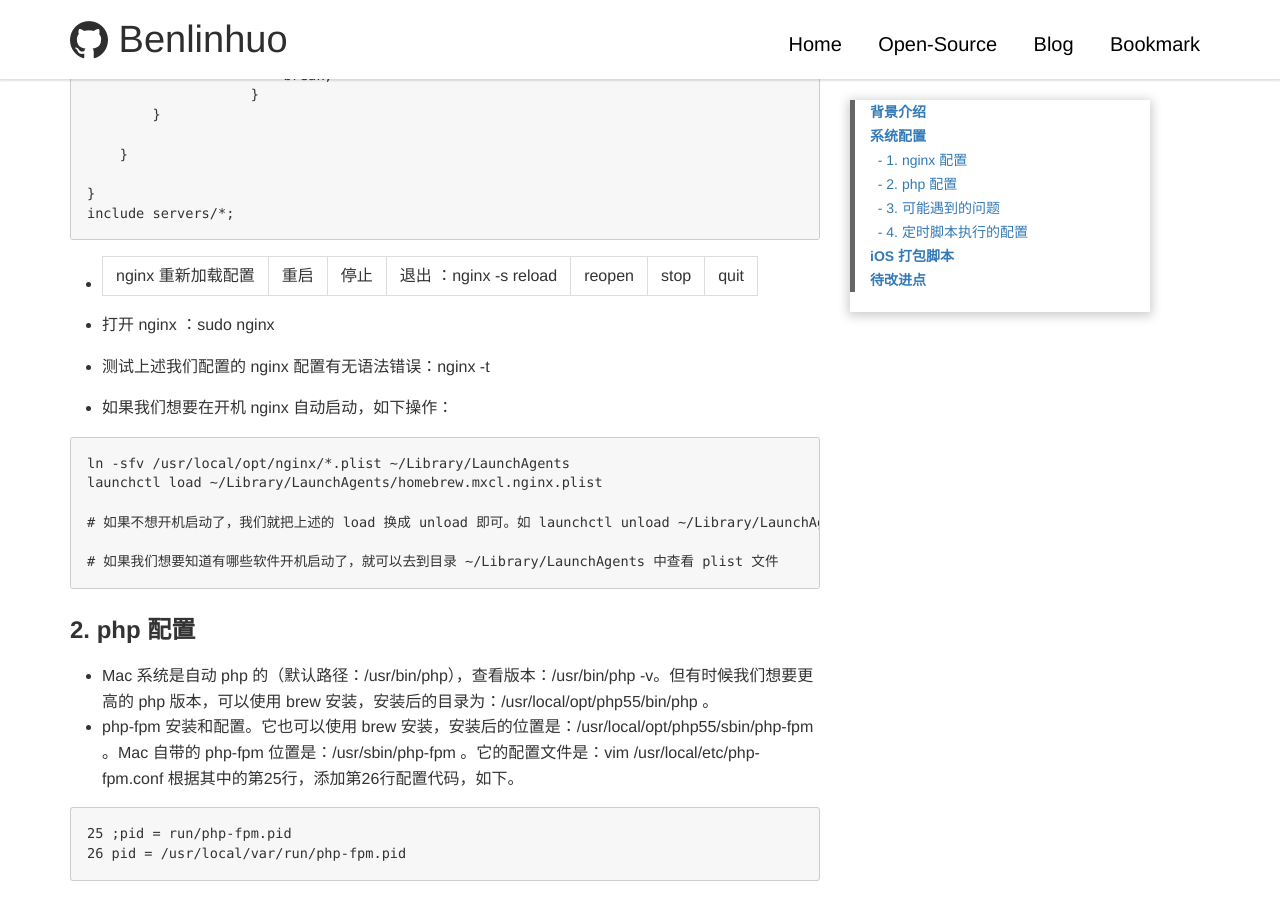
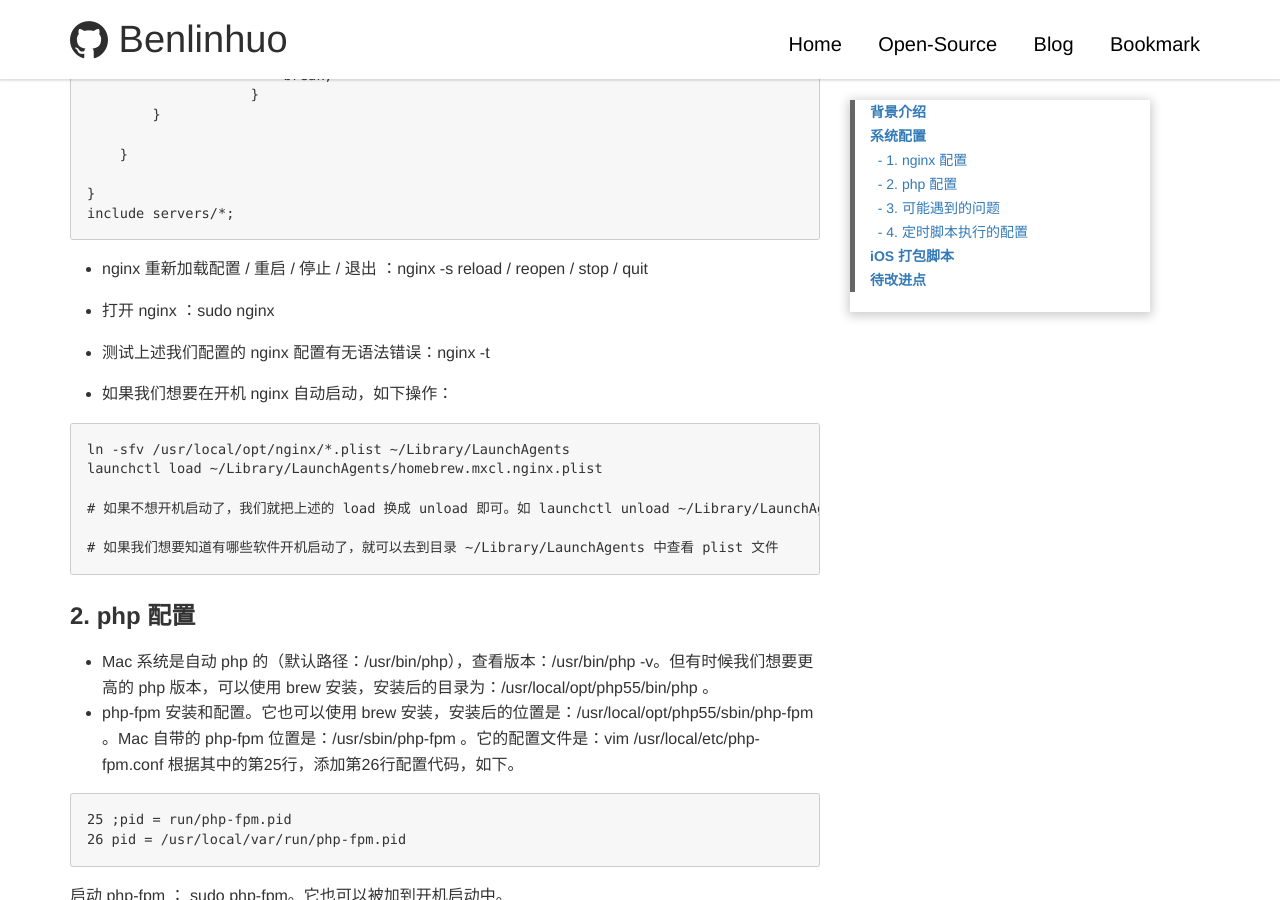
Before and after one commit to benlinhuo/benlinhuo.github.com, a Jekyll site: the page built from _posts/2016-03-21-自动打包系统.md, in a window 1280 px wide and 900 px high, scrolled down 2479 px. Built offline with Jekyll 4.4.1, drawn with Linux system fonts in a browser that asks for light colours; a script that is not in the unit is left out.

````diff
--- a/_posts/2016-03-21-自动打包系统.md
+++ b/_posts/2016-03-21-自动打包系统.md
@@ -15,6 +15,7 @@ description: 自动打包系统，让你从繁琐的打包任务中解脱出来
 
 
 ## 系统配置
+
 ### 1. nginx 配置
 
 ```
@@ -108,7 +109,7 @@ http {
 include servers/*;
 ```
 
-* nginx 重新加载配置 | 重启 | 停止 | 退出 ：nginx -s reload | reopen | stop | quit
+* nginx 重新加载配置 / 重启 / 停止 / 退出 ：nginx -s reload / reopen / stop / quit
 
 * 打开 nginx ：sudo nginx
 * 测试上述我们配置的 nginx 配置有无语法错误：nginx -t
@@ -206,6 +207,7 @@ php artisan schedule:run # http://www.golaravel.com/laravel/docs/5.0/artisan/#sc
 这个 Cron 将会每分钟调用 Laravel 命令调用器。接着，Laravel 评估你的预定工作并在时间到时执行工作。这不能再更简单了！
 
 我的 Kernel.php 文件核心内容如下：
+
 ```
 protected function schedule(Schedule $schedule)
     {
````
